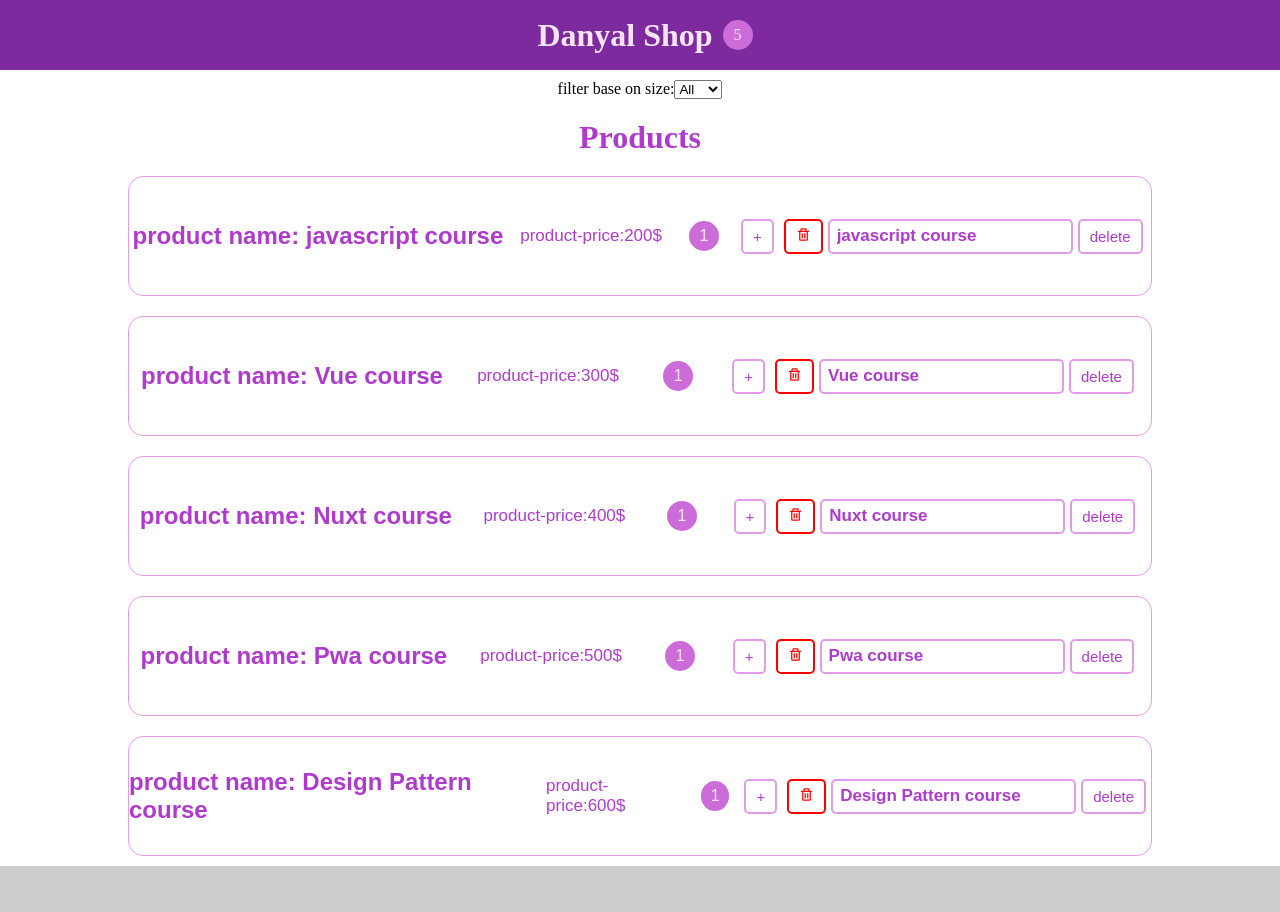
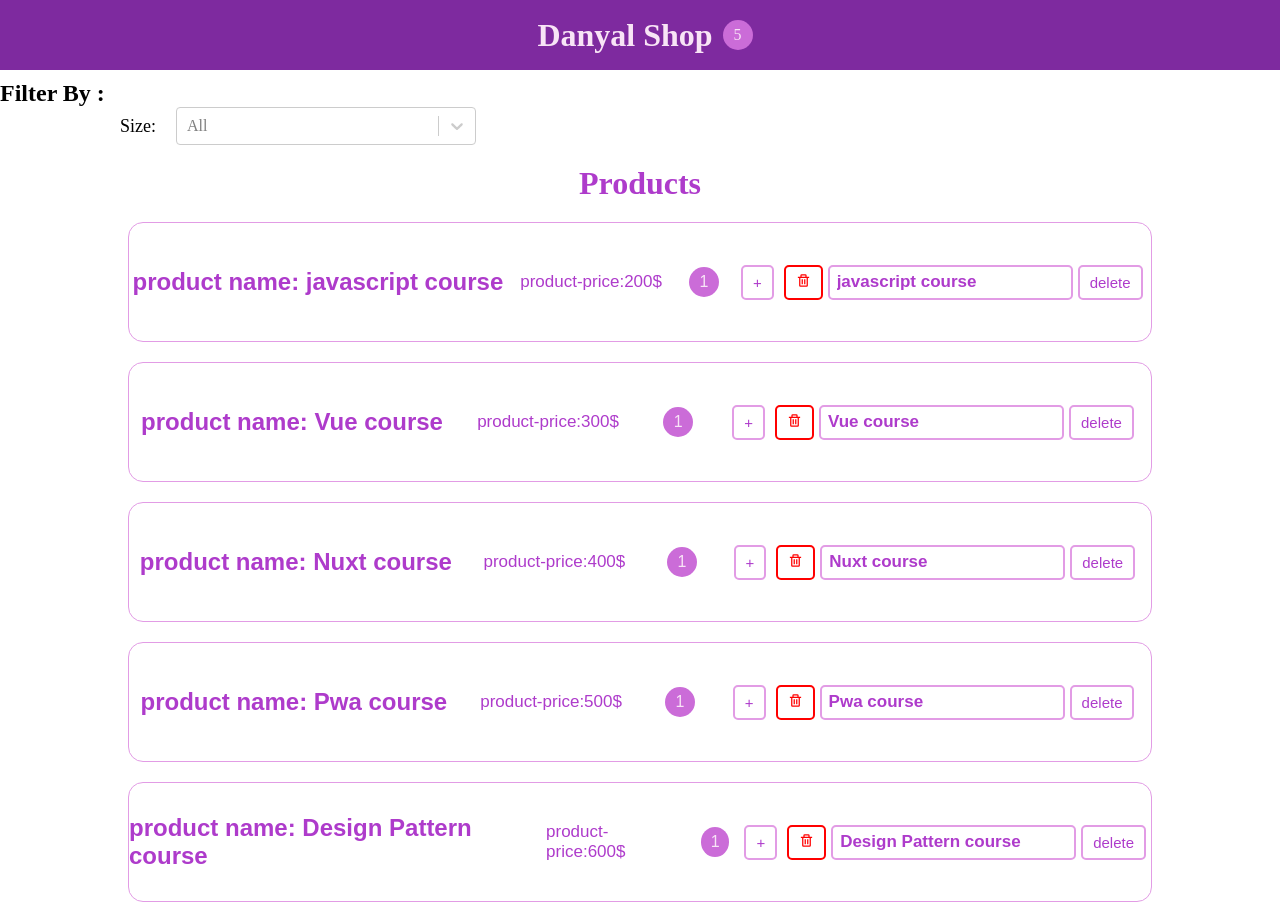
Before and after one commit to danyalbani240/learning-react, a React (Create React App) app: page / in a window 1280 px wide. Before the commit the page ends 866 px from the top, so only its background shows below. Built offline with nearby package versions, Linux system fonts and the light colour scheme.

Commit message:
adding react-select component , adding styles module to filter

```diff
--- a/package.json
+++ b/package.json
@@ -7,6 +7,7 @@
     "react-dom": "^17.0.2",
     "react-icons": "^4.3.1",
     "react-scripts": "5.0.0",
+    "react-select": "^5.3.2",
     "web-vitals": "^2.1.4"
   },
   "scripts": {
--- a/src/Filter/Filter.js
+++ b/src/Filter/Filter.js
@@ -1,24 +1,46 @@
 import { useProductsActions } from "../Providers/ProductsProvider";
-
+import Select from "react-select";
+import styles from "./filter.module.css";
 const Filter = () => {
 	const dispatch = useProductsActions();
+	const changeHandler = (selectedOption) => {
+		dispatch({
+			type: "filter",
+			selectedOption: selectedOption.value,
+		});
+	};
+	const options = [
+		{
+			label: "All",
+			value: "All",
+		},
+		{
+			label: "XL",
+			value: "XL",
+		},
+		{
+			label: "L",
+			value: "L",
+		},
+		{
+			label: "XXL",
+			value: "XXL",
+		},
+		,
+	];
 	return (
-		<div style={{ margin: "10px 0" }}>
-			<label htmlFor="size">filter base on size:</label>
-			<select
-				onChange={(e) =>
-					dispatch({
-						type: "filter",
-						event: e,
-					})
-				}
-				id="size"
-			>
-				<option value={"All"}>All</option>
-				<option value={"XL"}>XL</option>
-				<option value={"L"}>L</option>
-				<option value={"XXL"}>XXL</option>
-			</select>
+		<div className={styles.filterContainer}>
+			<h2>Filter By :</h2>
+			<div className={styles.size}>
+				<p>Size:</p>
+				<div className={styles.selectContainer}>
+					<Select
+						options={options}
+						onChange={changeHandler}
+						placeholder={"All"}
+					/>
+				</div>
+			</div>
 		</div>
 	);
 };
--- /dev/null
+++ b/src/Filter/filter.module.css
@@ -0,0 +1,20 @@
+.filterContainer{
+
+        margin: 10px 0;
+        width: 100%;
+        display: flex;
+        flex-direction: column;
+
+}
+.size{
+        display: flex;
+        align-items: center ;
+        margin-left: 120px;
+}
+.size p{
+    font-size: 18px;
+    margin-right: 20px;
+}
+.selectContainer{
+    width: 300px;
+}
--- a/src/Providers/ProductsProvider.js
+++ b/src/Providers/ProductsProvider.js
@@ -93,12 +93,12 @@ const ProductsProvider = ({ children }) => {
 					return updatedProducts;
 				}
 				case "filter": {
-					if (action.event.target.value === "All") {
+					if (action.selectedOption === "All") {
 						return AllProducts;
 					} else {
 						return AllProducts.filter((product) =>
 							product.availableSizes.includes(
-								action.event.target.value
+								action.selectedOption
 							)
 						);
 					}
```
Also changed, not shown: 1 other file (tests, documents, lock files or other folders).
